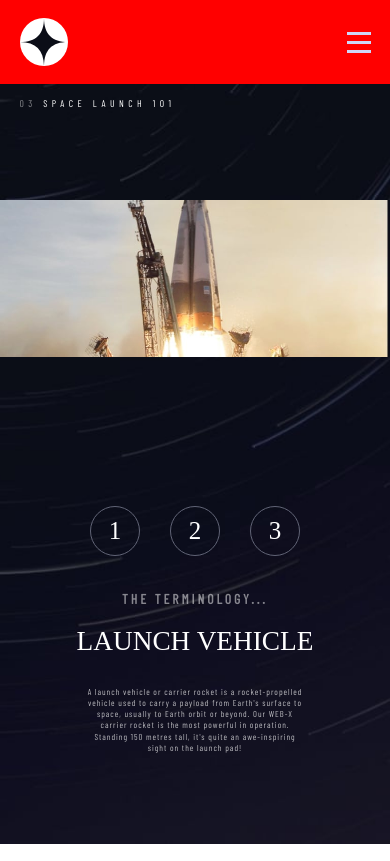
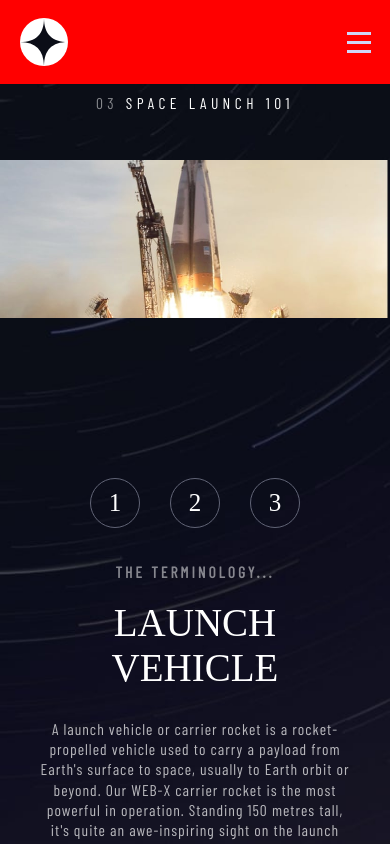
Before and after one commit to antonimatheus/Space-tourism-multi-page-website, a React (Vite) app: page /technology in a window 390 px wide. Built offline with nearby package versions, Linux system fonts and the light colour scheme; a web font is replaced by a local one.

Commit message:
Update Technology.css

```diff
--- a/src/mainContent/technology/Technology.css
+++ b/src/mainContent/technology/Technology.css
@@ -233,3 +233,52 @@
         object-fit: contain;
     }
 }
+
+@media screen and (max-width: 750px)
+{
+    .Technology--content {
+        flex-direction: column-reverse;
+        justify-content:center;
+        align-items: center;
+        width: 90%;
+        height: 40%;
+        gap: 10%;
+    }
+
+    .Technology--title {
+        width: 100%;
+        position: relative;
+    }
+
+    .Technology--subTitle {
+        font-size: 4vw;
+    }
+
+    .Technology--titlePage h3 {
+        text-align: center;
+        font-size: 4vw;
+    }
+
+    .Technology--imgLandscape {
+        align-items: center;
+        justify-content: flex-end;
+        width: 100%;
+        height: 50%;
+
+    }
+
+    .Technology--text {
+        width: 100%;
+    }
+
+    .Technology--titleName h1  {
+        text-align: center;
+        font-size: 10vw;
+    }
+
+    .Technology--text p {
+        text-align: center;
+        font-size: 4vw;
+        width: 80vw;
+    }
+}
```
